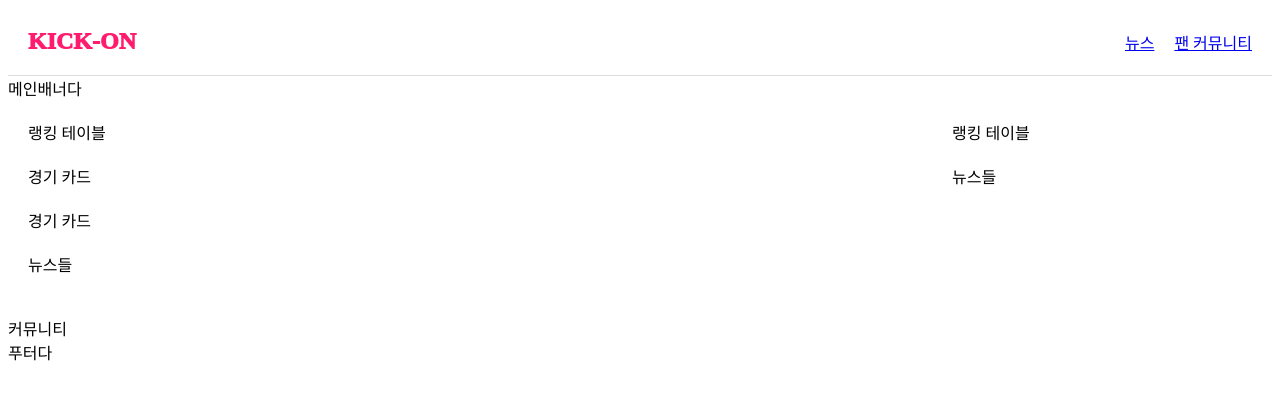
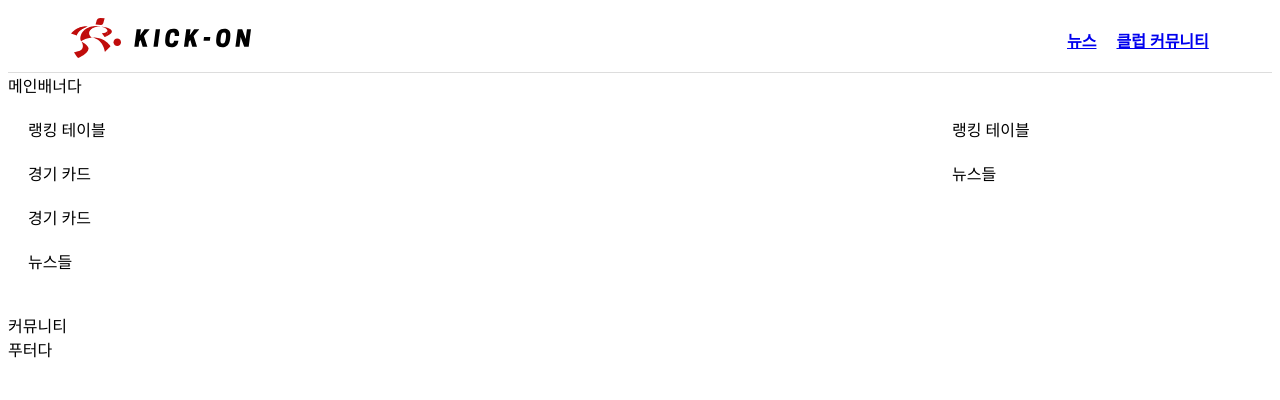
Before and after one commit to haerxeong/kickon-frontend, a React (Vite) app in the folder kickon-fe/: page / in a window 1280 px wide. Shown: the top 400 px of the page. Built offline with nearby package versions, Linux system fonts and the light colour scheme.

Commit message:
Feat: header에 로고 삽입

```diff
--- a/kickon-fe/src/components/Header/header.jsx
+++ b/kickon-fe/src/components/Header/header.jsx
@@ -6,19 +6,25 @@ import {
     NavMenu,
     NavItem,
 } from "./header.style";
+import LogoImage from "../../assets/Logo.svg"; // 로고 이미지 경로
 
 const Header = () => {
     return (
         <HeaderWrapper>
+            {/* 로고 */}
             <Logo>
-                <Link to="/">KICK-ON</Link>
+                <Link to="/">
+                    <img src={LogoImage} alt="KICK-ON Logo" />
+                </Link>
             </Logo>
+
+            {/* 네비게이션 메뉴 */}
             <NavMenu>
                 <NavItem as={Link} to="/news">
                     뉴스
                 </NavItem>
                 <NavItem as={Link} to="/community">
-                    팬 커뮤니티
+                    클럽 커뮤니티
                 </NavItem>
             </NavMenu>
         </HeaderWrapper>
--- a/kickon-fe/src/components/Header/header.style.js
+++ b/kickon-fe/src/components/Header/header.style.js
@@ -2,21 +2,18 @@ import styled from "styled-components";
 
 export const HeaderWrapper = styled.header`
     display: flex;
-  justify-content: space-between;
     align-items: center;
-  padding: 20px;
-  background-color: #fff;
-  border-bottom: 1px solid #ddd;
+    background-color: #fff; /* 배경 흰색 */
+    padding: 10px 5%; /* 좌우 여백 */
+    border-bottom: 1px solid #ddd; /* 하단 경계선 */
 `;
 
 export const Logo = styled.div`
-  font-size: 24px;
-  font-weight: bold;
+    flex: 1; /* 로고가 왼쪽에 위치하도록 설정 */
 
-  a {
-    text-decoration: none;
-    color: #ff1b6d;
-    font-weight: 1000; /* 두께 설정 */
+    a img {
+        height: 40px; /* 로고 이미지 높이 */
+        width: auto;
     }
 `;
 
@@ -25,15 +22,16 @@ export const NavMenu = styled.nav`
 `;
 
 export const NavItem = styled.div`
-  margin-left: 20px;
+    margin-left: 20px; /* 네비게이션 아이템 간 간격 */
     font-size: 16px;
+    font-weight: bold;
 
     a {
         text-decoration: none;
         color: #222;
 
         &:hover {
-      color: #ff1b6d;
+            color: #ff1b6d; /* 호버 시 강조 색상 */
         }
     }
 `;
```
Lines whose indentation alone changed are shown as unchanged.
